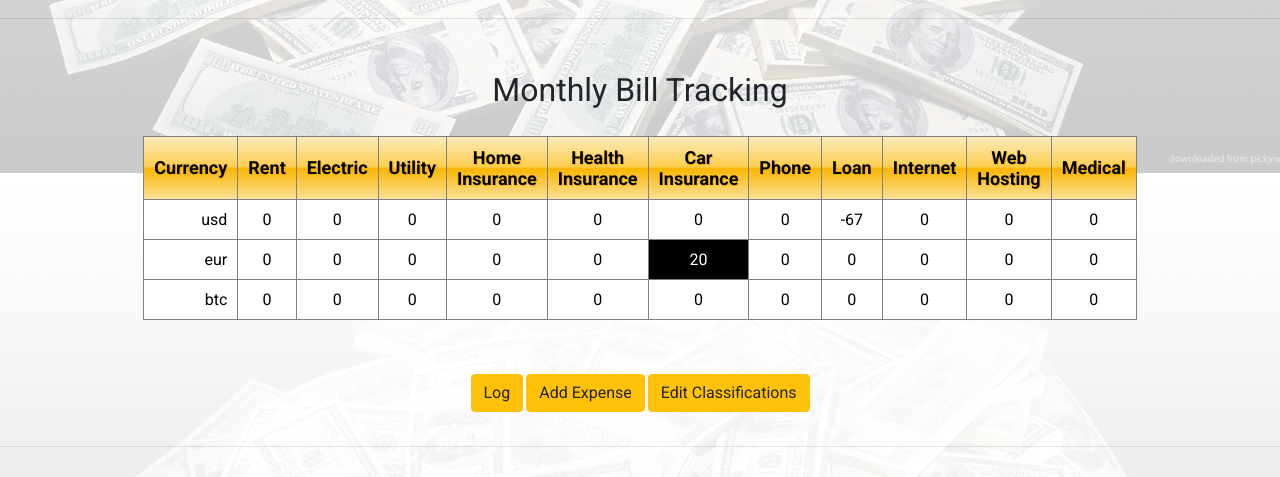
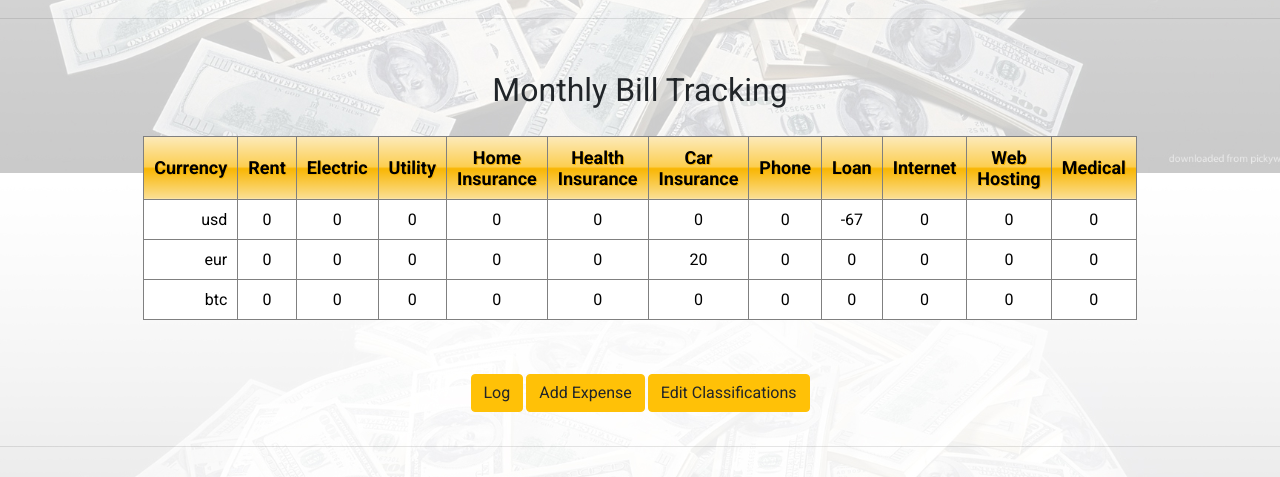
Before and after one commit to oMNiVoiDZeRo/expendor, a PHP site: page /expendor/dashboard/ in a window 1280 px wide. Shown: the part 1427-1904 px from the top of the page. Run offline with PHP 8.4, Linux system fonts and the light colour scheme; a user stored in the database is signed in; data comes from the database, SQL or seed files in the repository; some libraries are stand-ins or nearby versions.

Commit message:
Quick bug fix specifying monthly vs all time.

```diff
--- a/dashboard/index.php
+++ b/dashboard/index.php
@@ -141,8 +141,9 @@ $paid = $row['value_sum'];
 $sql = "SELECT SUM(`Amount`) AS value_sum FROM `$username` WHERE `Bill` = '$value' AND `Type` = '0' AND `Currency` = '$currency' AND MONTH(UID) = MONTH(CURRENT_DATE())";
 $result = mysqli_query($conn, $sql);
 $row = mysqli_fetch_assoc($result);
+$monthPaid = $row['value_sum'];
 echo '<td ';
-if($paid > 0){echo 'class="paid"';}
+if($monthPaid > 0){echo 'class="paid"';}
 echo ' >';
 $sql = "SELECT SUM(`Amount`) AS value_sum FROM `$username` WHERE `Bill` = '$value' AND `Type` = '1' AND `Currency` = '$currency'";
 $result = mysqli_query($conn, $sql);
```
